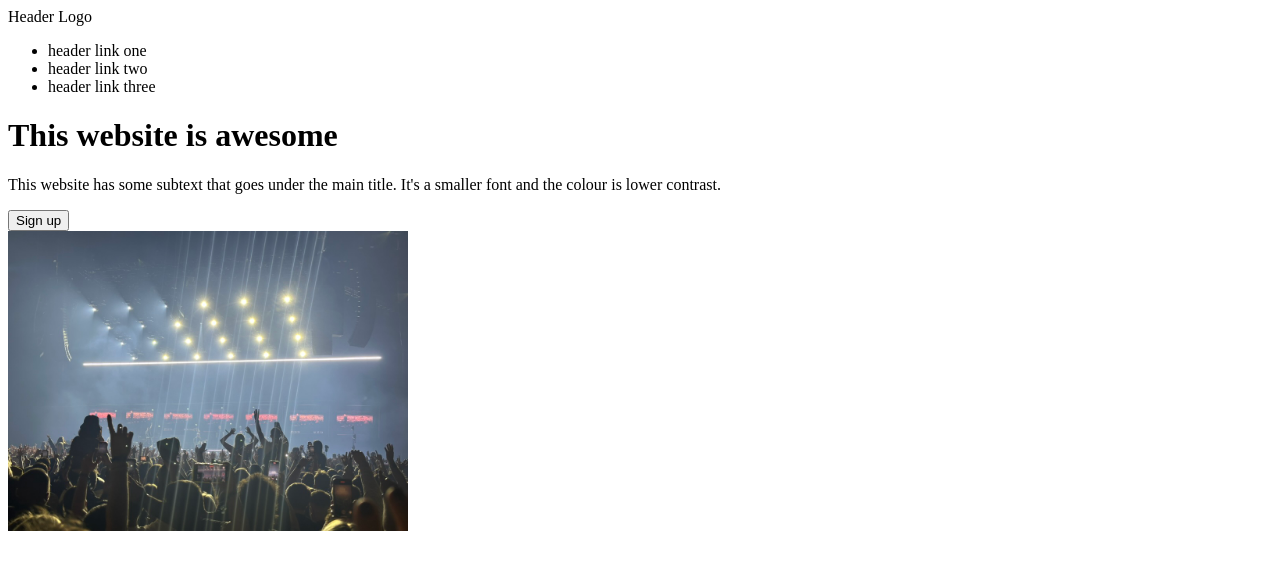
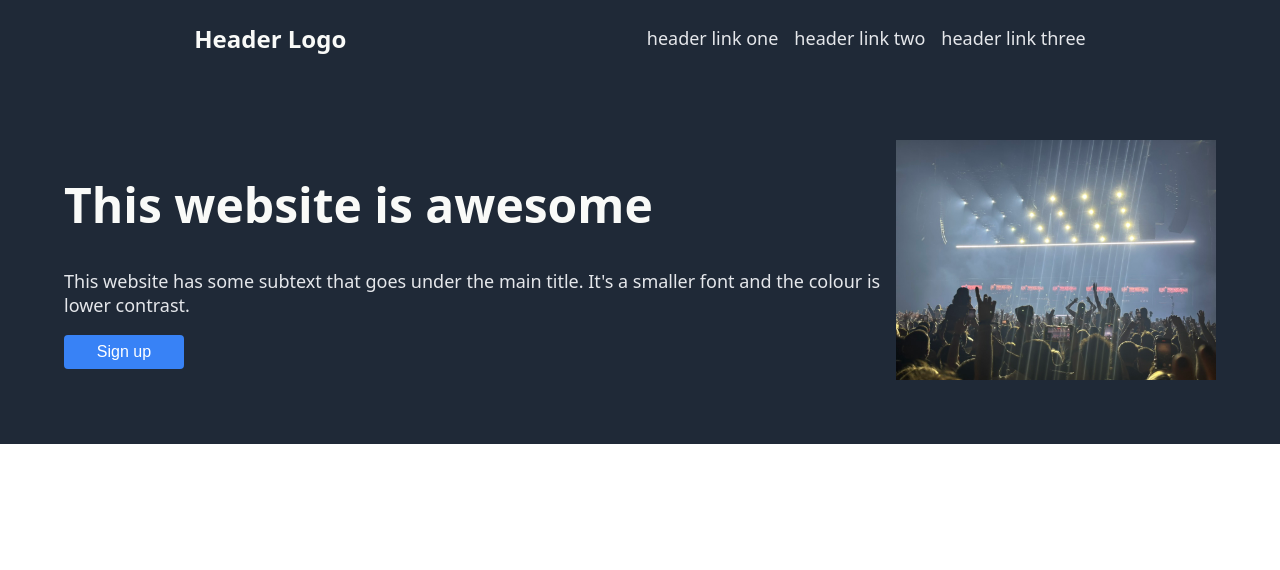
Before and after one commit to aggosling/practice-website, a plain HTML site: page index.html in a window 1280 px wide. Drawn offline with Linux system fonts and the light colour scheme.

Commit message:
Add styling to Header and Intro.
Update CSS styling for Header and Intro sections.

```diff
--- a/index.html
+++ b/index.html
@@ -5,15 +5,16 @@
     <meta charset="UTF-8">
     <meta name="viewport" content="width=device-width, initial-scale=1.0">
     <title>Landing Page</title>
+    <link rel="stylesheet" href="styles.css">
 </head>
 
 <body>
     <div class="header">
         <div class="logo">Header Logo</div>
         <ul class="header-links">
-            <li>header link one</li>
-            <li>header link two</li>
-            <li>header link three</li>
+            <li><a href="">header link one</a></li>
+            <li><a href="">header link two</a></li>
+            <li><a href="">header link three</a></li>
         </ul>
     </div>
     <div class="intro">
@@ -23,7 +24,7 @@
                 the colour is lower contrast.</p>
             <button class="sign-up">Sign up</button>
         </div>
-        <img src="images/concert.jpeg" alt="Picture of a crowd at a music concert." width="400">
+        <img src="images/concert.jpeg" alt="Picture of a crowd at a music concert." width="320">
     </div>
 
 </body>
--- a/styles.css
+++ b/styles.css
@@ -0,0 +1,59 @@
+body {
+    font-family: system-ui, -apple-system, BlinkMacSystemFont, 'Segoe UI', Roboto, Oxygen, Ubuntu, Cantarell, 'Open Sans', 'Helvetica Neue', sans-serif;
+    margin: 0;
+}
+
+.header {
+    display: flex;
+    justify-content: space-around;
+    align-items: center;
+    background-color: #1F2937;
+    padding: 8px 64px;
+}
+
+.logo {
+    color: #F9FAF8;
+    font-size: 24px;
+    font-weight: bold;
+}
+
+.header-links {
+    display: flex;
+    list-style: none;
+    gap: 16px;
+    font-size: 18px;
+}
+
+.header-links a {
+    text-decoration: none;
+    color: #E5E7EB;
+}
+
+.intro {
+    background-color: #1F2937;
+    display: flex;
+    justify-content: space-around;
+    align-items: flex-start;
+    padding: 64px;
+}
+
+.main-title {
+    color: #F9FAF8;
+    font-weight: 900;
+    font-size: 48px;
+}
+
+.subtitle {
+    color: #E5E7EB;
+    font-size: 18px;
+}
+
+.sign-up {
+    background-color: #3882F6;
+    color: white;
+    border: 0;
+    border-radius: 4px;
+    padding: 8px;
+    width: 120px;
+    font-size: 16px;
+}
```
